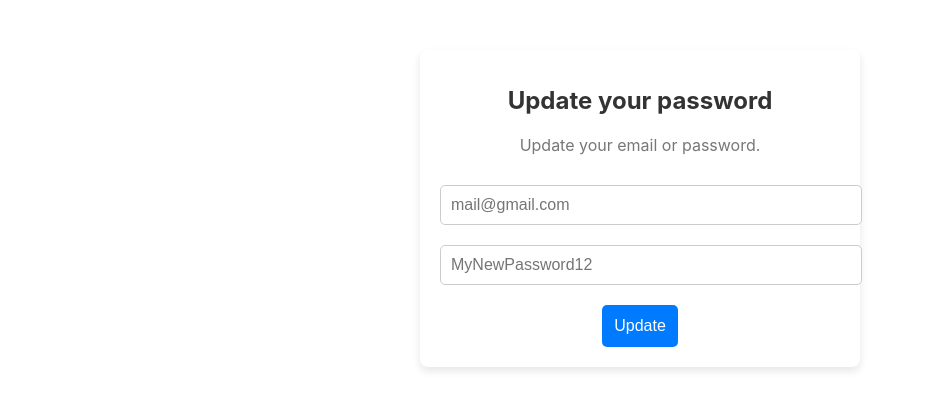
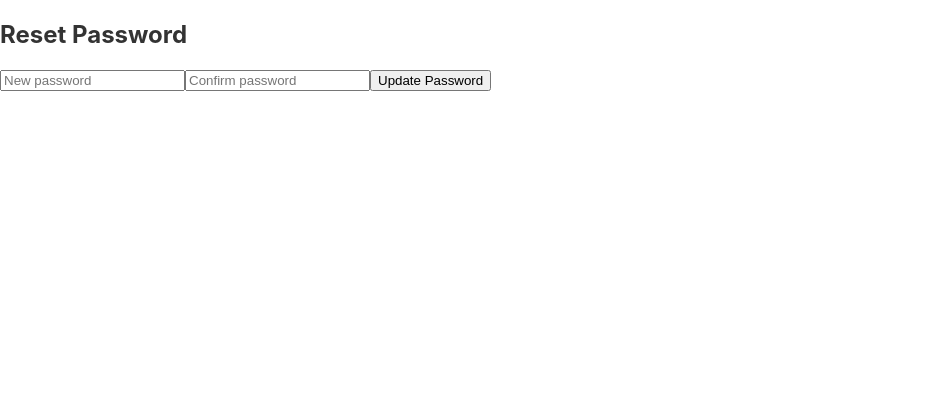
Before and after one commit to Kathiriperumal24/small-Bets, a React (Create React App) app: page /update in a window 1280 px wide. Shown: the top 410 px of the page, without its empty margins (0-925 px from the left). Built offline with nearby package versions, Linux system fonts and the light colour scheme.

Commit message:
update.js

```diff
--- a/src/Update.js
+++ b/src/Update.js
@@ -1,113 +1,85 @@
-import React, { useState } from 'react';
-import { useNavigate } from 'react-router-dom';
-import { supabase } from './supabaseClient';
-import Alert from './Alert';
+import { useEffect, useState } from 'react';
+import { useLocation } from 'react-router-dom';
+import { supabase } from './supabaseClient'; // Your supabase client import
 import './Update.css';
 
-const UpdatePassword = () => {
-  const [state, setState] = useState({
-    loading: false,
-    success: false,
-    error: undefined,
-    email: '',
-    password: '',
-  });
+const UpdatePasswordPage = () => {
+  const location = useLocation();
+  const [loading, setLoading] = useState(false);
+  const [error, setError] = useState(null);
+  const [password, setPassword] = useState('');
+  const [passwordConfirm, setPasswordConfirm] = useState('');
 
-  const navigate = useNavigate();
+  useEffect(() => {
+    // Extract the reset token from the URL
+    const urlParams = new URLSearchParams(location.search);
+    const accessToken = urlParams.get('access_token');
 
-  const validateEmail = (email) => {
-    const re = /^[^\s@]+@[^\s@]+\.[^\s@]+$/;
-    return re.test(String(email).toLowerCase());
-  };
+    if (accessToken) {
+      // Validate the token (optional) or use it for password reset
+      console.log('Reset Token:', accessToken);
+    }
+  }, [location]);
 
-  const updateUser = async () => {
-    setState((prevState) => ({ ...prevState, error: undefined }));
+  const handleSubmit = async (e) => {
+    e.preventDefault();
 
-    const { email, password } = state;
-
-    if (!validateEmail(email)) {
-      setState((prevState) => ({
-        ...prevState,
-        error: 'Enter a valid email.',
-      }));
+    if (password !== passwordConfirm) {
+      setError('Passwords do not match!');
       return;
     }
 
-    if (!password) {
-      setState((prevState) => ({
-        ...prevState,
-        error: 'Enter a password.',
-      }));
-      return;
-    }
+    setLoading(true);
+    try {
+      // Extract the token again in case it's lost during re-render
+      const urlParams = new URLSearchParams(location.search);
+      const accessToken = urlParams.get('access_token');
 
-    try {
-      setState((prevState) => ({ ...prevState, loading: true }));
-      const { data } = await supabase.auth.updateUser({
-        email,
-        password,
-      });
+      if (!accessToken) {
+        setError('Invalid reset token');
+        return;
+      }
 
-      if (data) {
-        setState((prevState) => ({
-          ...prevState,
-          success: 'Password successfully updated.',
-        }));
+      // Reset password with Supabase
+      const { error } = await supabase.auth.api
+        .updateUser(accessToken, { password });
 
-        setTimeout(() => {
-          navigate('/login');
-        }, 1500);
+      if (error) {
+        setError(error.message);
       } else {
-        setState((prevState) => ({
-          ...prevState,
-          error: 'Error occurred while updating user.',
-        }));
+        alert('Password updated successfully!');
+        // Optionally redirect to login page or home
       }
     } catch (error) {
-      setState((prevState) => ({
-        ...prevState,
-        error: 'Error coming from Supabase.',
-      }));
+      setError('Failed to reset password');
     } finally {
-      setState((prevState) => ({ ...prevState, loading: false }));
+      setLoading(false);
     }
   };
 
   return (
-    <div className="update-container">
-      <header className="my-6">
-        <h1 className="mb-2 text-2xl font-bold">Update your password</h1>
-        <p>Update your email or password.</p>
-      </header>
-      <div className="mx-auto">
+    <div>
+      <h2>Reset Password</h2>
+      {error && <p>{error}</p>}
+      <form onSubmit={handleSubmit}>
         <input
-          type="text"
-          className="text"
-          placeholder="mail@gmail.com"
-          value={state.email}
-          onChange={(e) => setState({ ...state, email: e.target.value })}
+          type="password"
+          placeholder="New password"
+          value={password}
+          onChange={(e) => setPassword(e.target.value)}
         />
         <input
           type="password"
-          className="text"
-          placeholder="MyNewPassword12"
-          value={state.password}
-          onChange={(e) => setState({ ...state, password: e.target.value })}
+          placeholder="Confirm password"
+          value={passwordConfirm}
+          onChange={(e) => setPasswordConfirm(e.target.value)}
         />
-      </div>
-      {state.error && <Alert text={state.error} className="alert-danger" />}
-      {state.success && <Alert text={state.success} className="alert-success" />}
-      <div>
-        <button
-          className="btn btn-primary"
-          disabled={state.loading}
-          onClick={updateUser}
-        >
-          {state.loading ? 'Loading' : 'Update'}
+        <button type="submit" disabled={loading}>
+          {loading ? 'Updating...' : 'Update Password'}
         </button>
-      </div>
+      </form>
     </div>
   );
 };
 
-export default UpdatePassword;
+export default UpdatePasswordPage;
```
